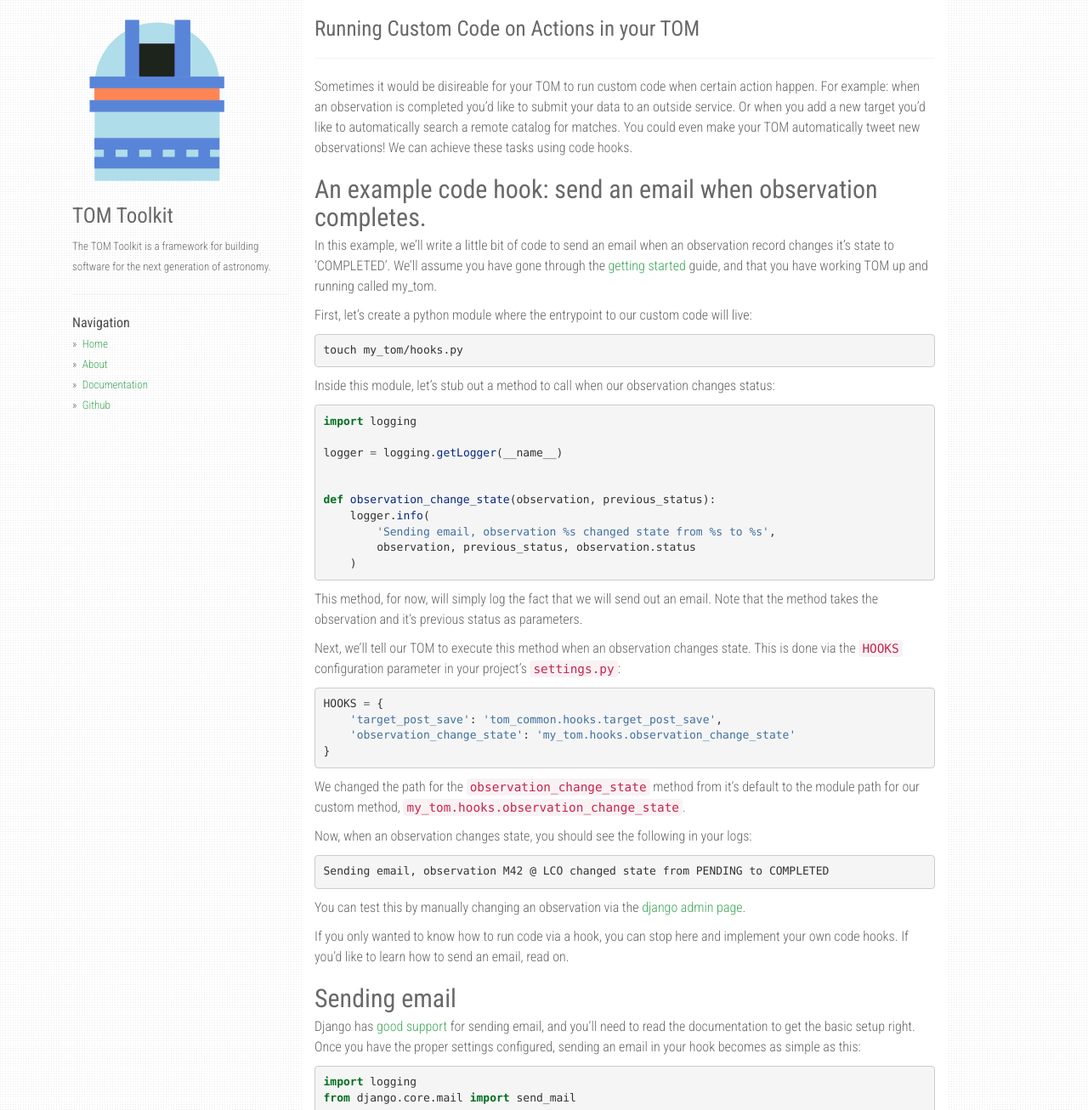
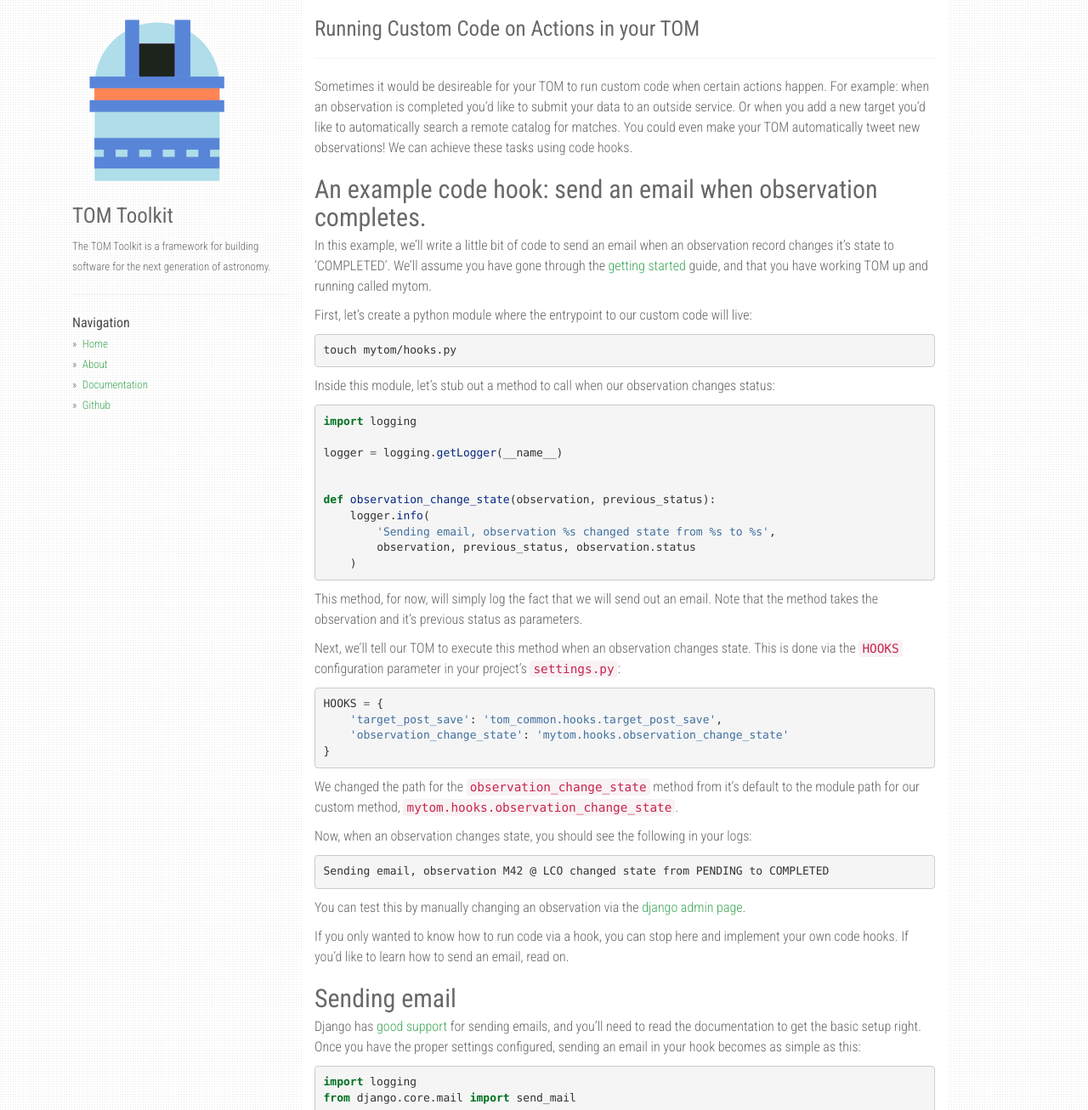
Before and after one commit to TOMToolkit/tomtoolkit.github.io, a Jekyll site: the page built from docs/custom_code.md, in a window 1280 px wide. Shown: the top 1306 px of the page at 85% size. Built offline with Jekyll 4.4.1, drawn with Linux system fonts in a browser that asks for light colours; nearby versions of some CDN libraries; our own code applies the rules of GitHub Pages for plain Markdown files.

Commit message:
Change "my_tom" to "mytom" for consistency
Changed "my_tom" to "mytom" to be consistent with the "getting started" documentation. Fixed a couple of spelling errors.

````diff
--- a/docs/custom_code.md
+++ b/docs/custom_code.md
@@ -2,8 +2,8 @@
 title: Running Custom Code on Actions in your TOM
 ---
 
-Sometimes it would be disireable for your TOM to run custom code when certain
-action happen. For example: when an observation is completed you'd like to submit
+Sometimes it would be desireable for your TOM to run custom code when certain
+actions happen. For example: when an observation is completed you'd like to submit
 your data to an outside service. Or when you add a new target you'd like to
 automatically search a remote catalog for matches. You could even make your TOM
 automatically tweet new observations! We can achieve these tasks
@@ -14,12 +14,12 @@ using code hooks.
 In this example, we'll write a little bit of code to send an email when an
 observation record changes it's state to 'COMPLETED'. We'll assume you have gone
 through the [getting started](/docs/getting_started) guide, and that you have
-working TOM up and running called my_tom.
+working TOM up and running called mytom.
 
 First, let's create a python module where the entrypoint to our custom code will
 live:
 
-    touch my_tom/hooks.py
+    touch mytom/hooks.py
 
 Inside this module, let's stub out a method to call when our observation changes
 status:
@@ -47,12 +47,12 @@ This is done via the `HOOKS` configuration parameter in your project's
 ```python
 HOOKS = {
     'target_post_save': 'tom_common.hooks.target_post_save',
-    'observation_change_state': 'my_tom.hooks.observation_change_state'
+    'observation_change_state': 'mytom.hooks.observation_change_state'
 }
 ```
 
 We changed the path for the `observation_change_state` method from it's default to
-the module path for our custom method, `my_tom.hooks.observation_change_state`.
+the module path for our custom method, `mytom.hooks.observation_change_state`.
 
 Now, when an observation changes state, you should see the following in your logs:
 
@@ -69,7 +69,7 @@ on.
 ## Sending email
 
 Django has [good support](https://docs.djangoproject.com/en/2.1/topics/email/)
-for sending email, and you'll need to read the documentation to get the basic
+for sending emails, and you'll need to read the documentation to get the basic
 setup right. Once you have the proper settings configured, sending an email in
 your hook becomes as simple as this:
 
````
